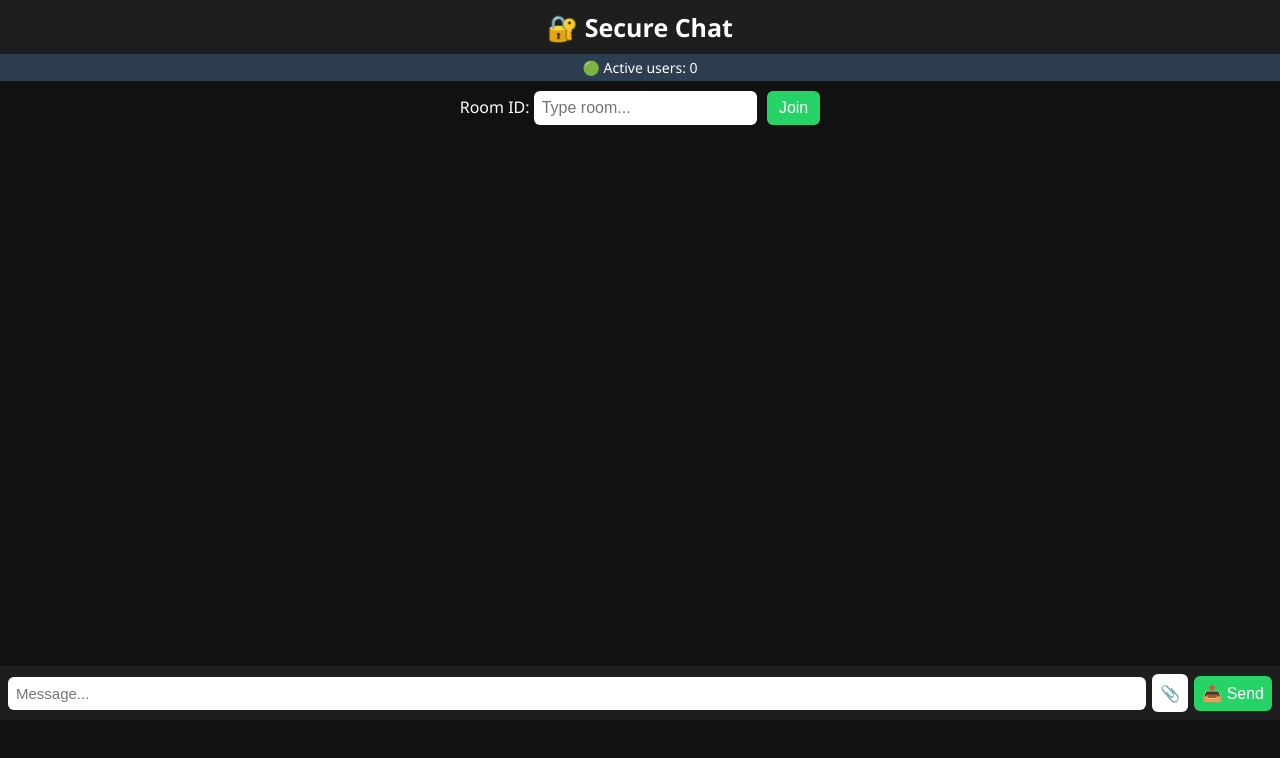
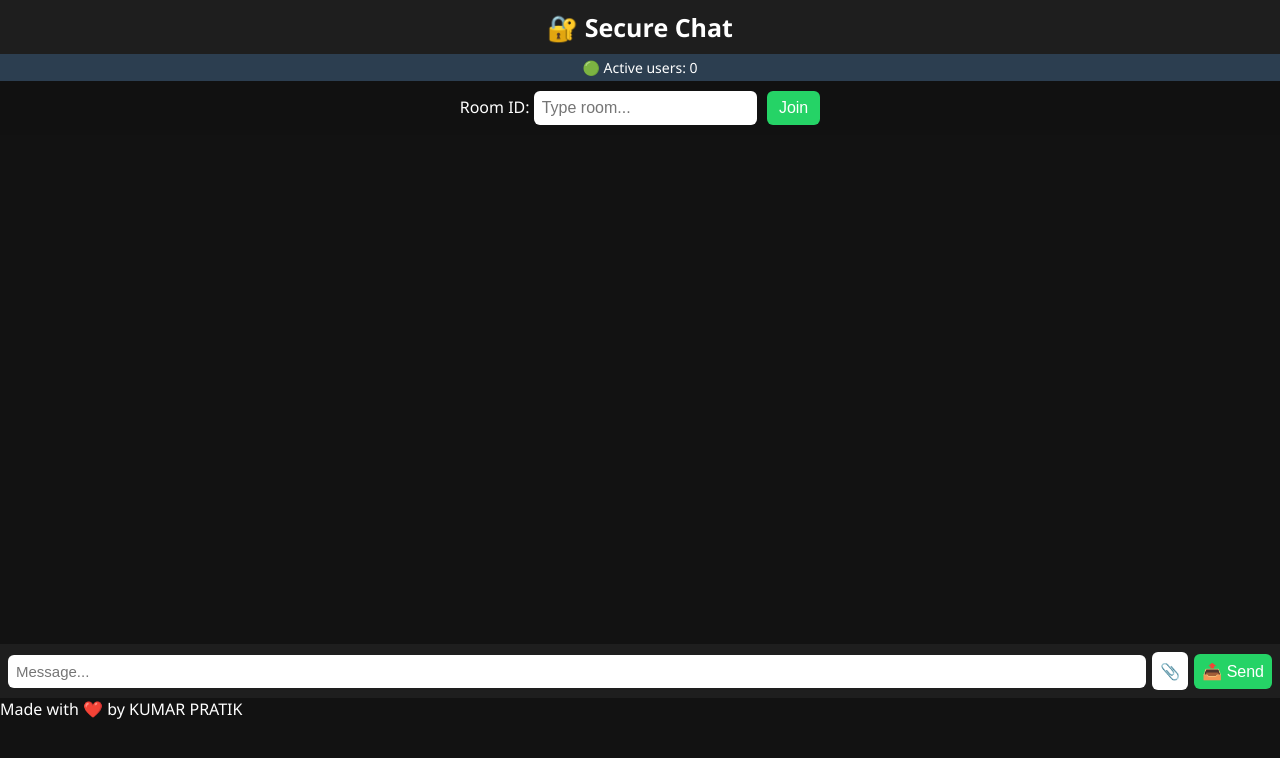
Before and after one commit to kumar-pratik1006/secure-chat-app, a website: page public/index.html in a window 1280 px wide. Drawn offline with nearby package versions, Linux system fonts and the light colour scheme; no server answers.

Commit message:
Update index.html

```diff
--- a/public/index.html
+++ b/public/index.html
@@ -138,6 +138,8 @@
     <button style="background-color: #25D366;" onclick="sendMsg()" class="icon-btn"> 📤 Send </button>
   </div>
 
+  <footer>Made with ❤️ by KUMAR PRATIK</footer>
+
   <script src="https://cdn.socket.io/4.7.2/socket.io.min.js"></script>
   <script src="./script.js"></script>
 
```
